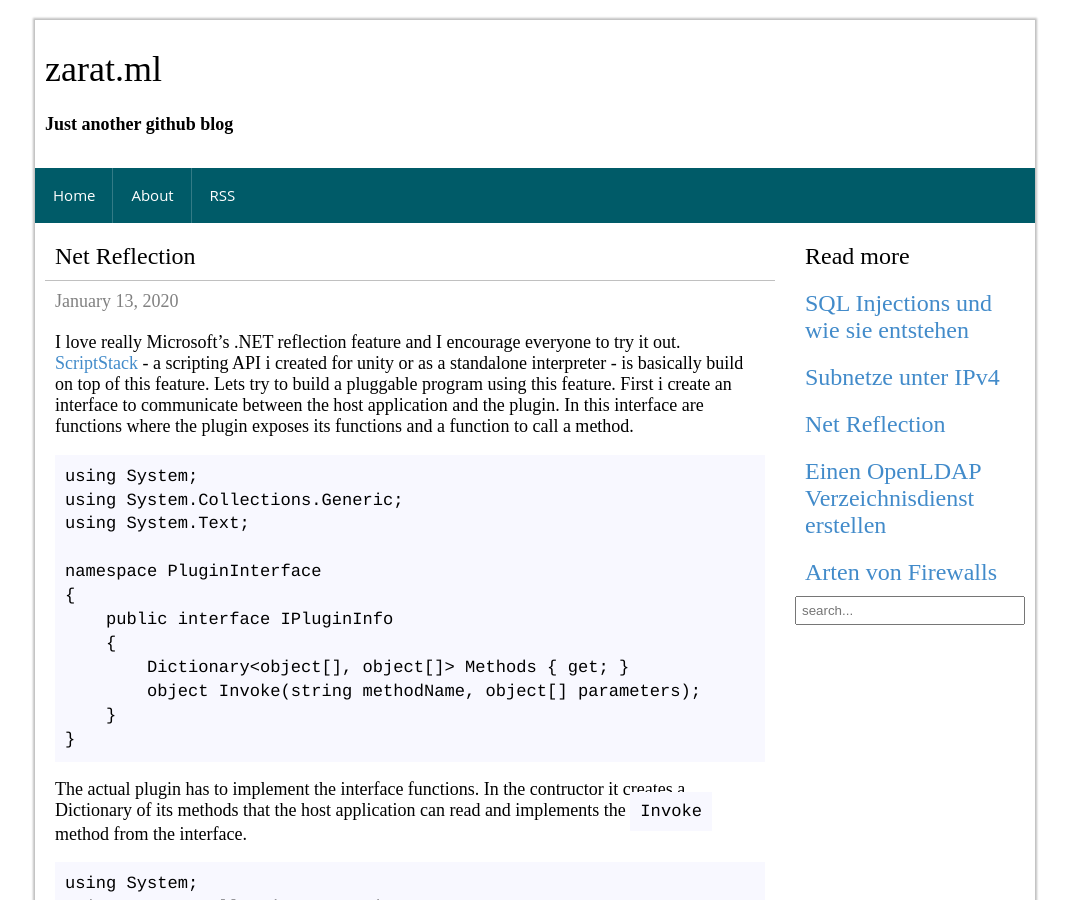
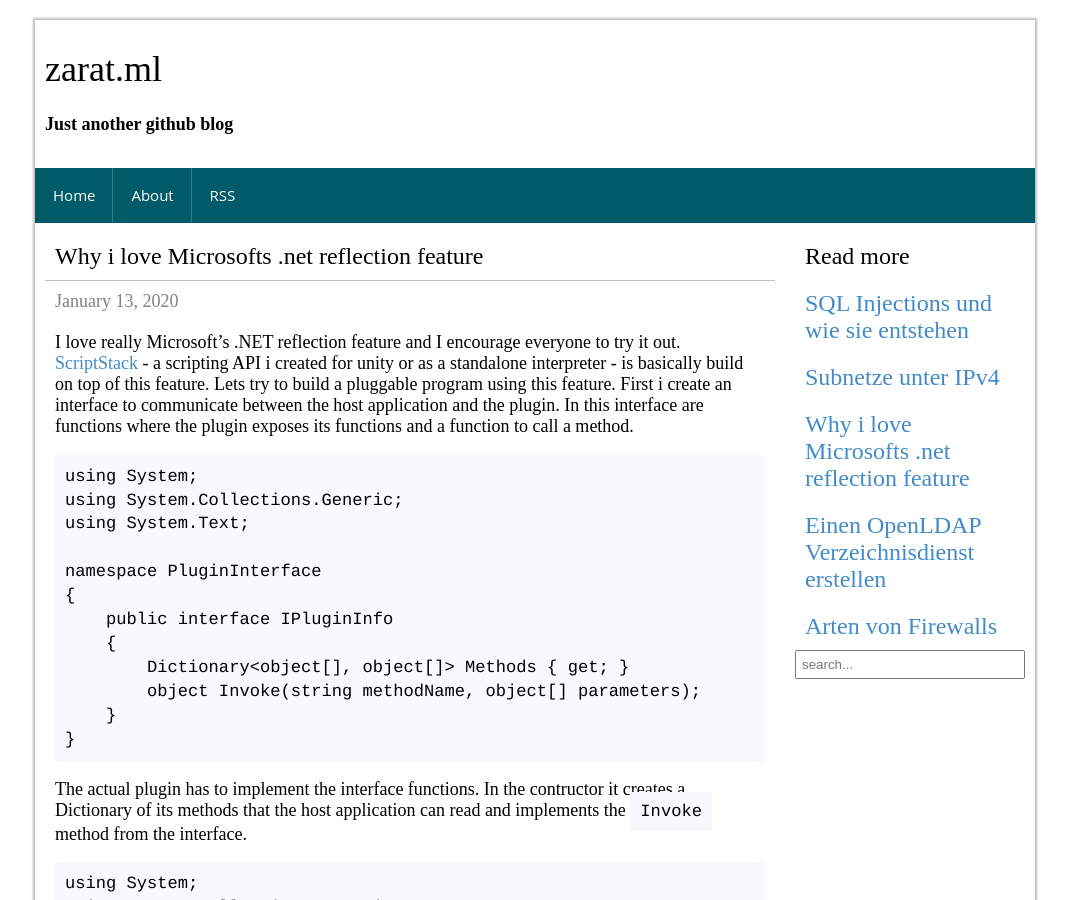
Before and after one commit to mbrain/zarat.github.io, a Jekyll site: the page built from _posts/2020-01-13-NET-reflection.markdown, in a window 1280 px wide and 900 px high. Shown: the whole window, without its empty margins (105-1174 px from the left). Built offline with Jekyll 4.4.1, drawn with Linux system fonts in a browser that asks for light colours; comment, search, counter and statistics services are not loaded.

Commit message:
Update 2020-01-13-NET-reflection.markdown

```diff
--- a/_posts/2020-01-13-NET-reflection.markdown
+++ b/_posts/2020-01-13-NET-reflection.markdown
@@ -1,6 +1,6 @@
 ---
 layout: post
-title:  "Net Reflection"
+title:  "Why i love Microsofts .net reflection feature"
 description:
 category: test
 permalink: /blog/net-reflection
```
